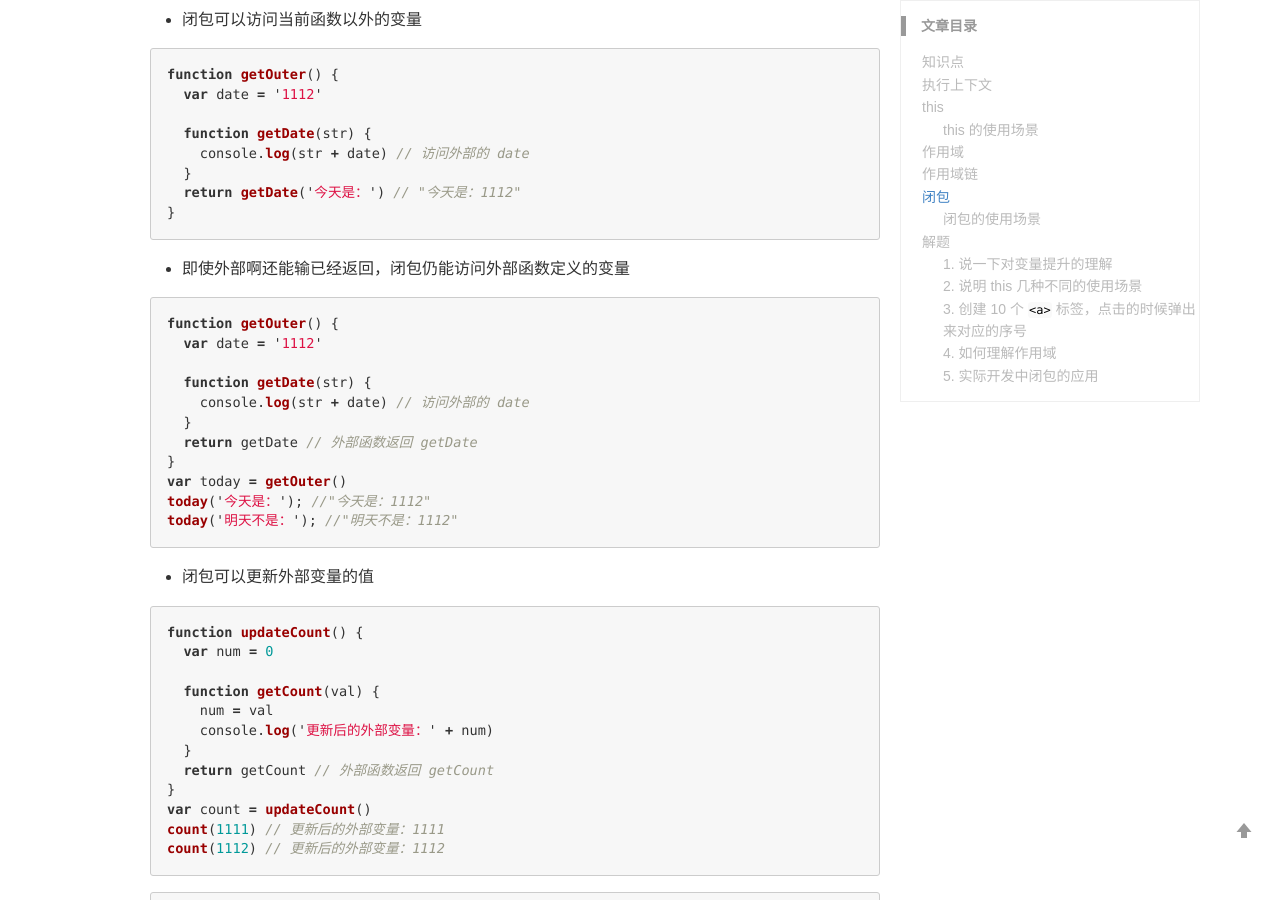
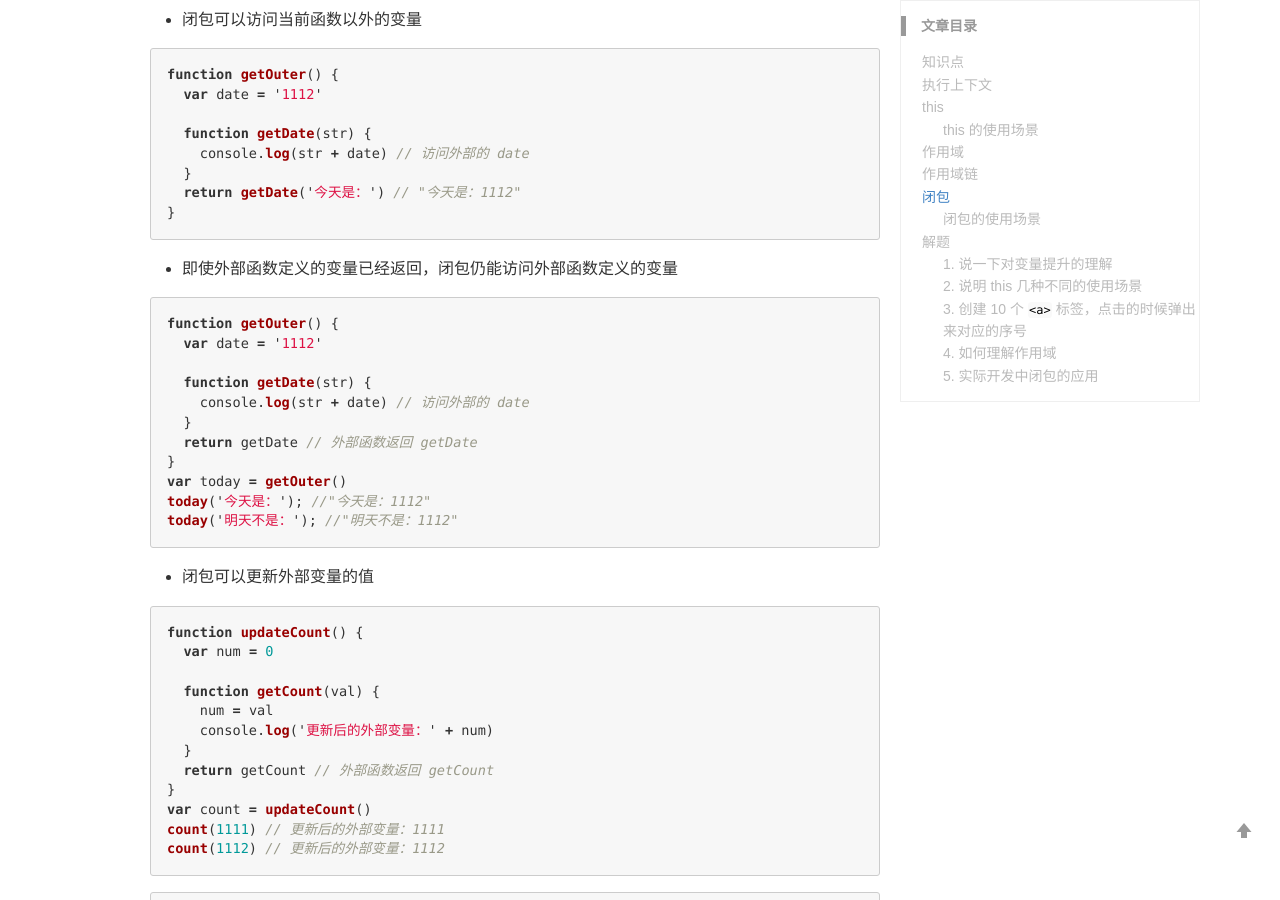
Before and after one commit to PininQ/PininQ.github.io, a Jekyll site: the page built from _posts/JavaScript/2018-12-10-Javascript-scope-and-closure.md, in a window 1280 px wide and 900 px high, scrolled down 3850 px. Built offline with Jekyll 4.4.1, drawn with Linux system fonts in a browser that asks for light colours; comment, search, counter and statistics services are not loaded.

Commit message:
Update articles

````diff
--- a/_posts/JavaScript/2018-12-10-Javascript-scope-and-closure.md
+++ b/_posts/JavaScript/2018-12-10-Javascript-scope-and-closure.md
@@ -186,7 +186,7 @@ function getOuter() {
 }
 ```
 
-+ 即使外部啊还能输已经返回，闭包仍能访问外部函数定义的变量
++ 即使外部函数定义的变量已经返回，闭包仍能访问外部函数定义的变量
 
 ```js
 function getOuter() {
````
Also changed, not shown: _posts/JavaScript/2018-12-10-Javascript-prototype-and-instance.md (renamed from _posts/JavaScript/2018-12-10-Javascript--and-closure.md).
